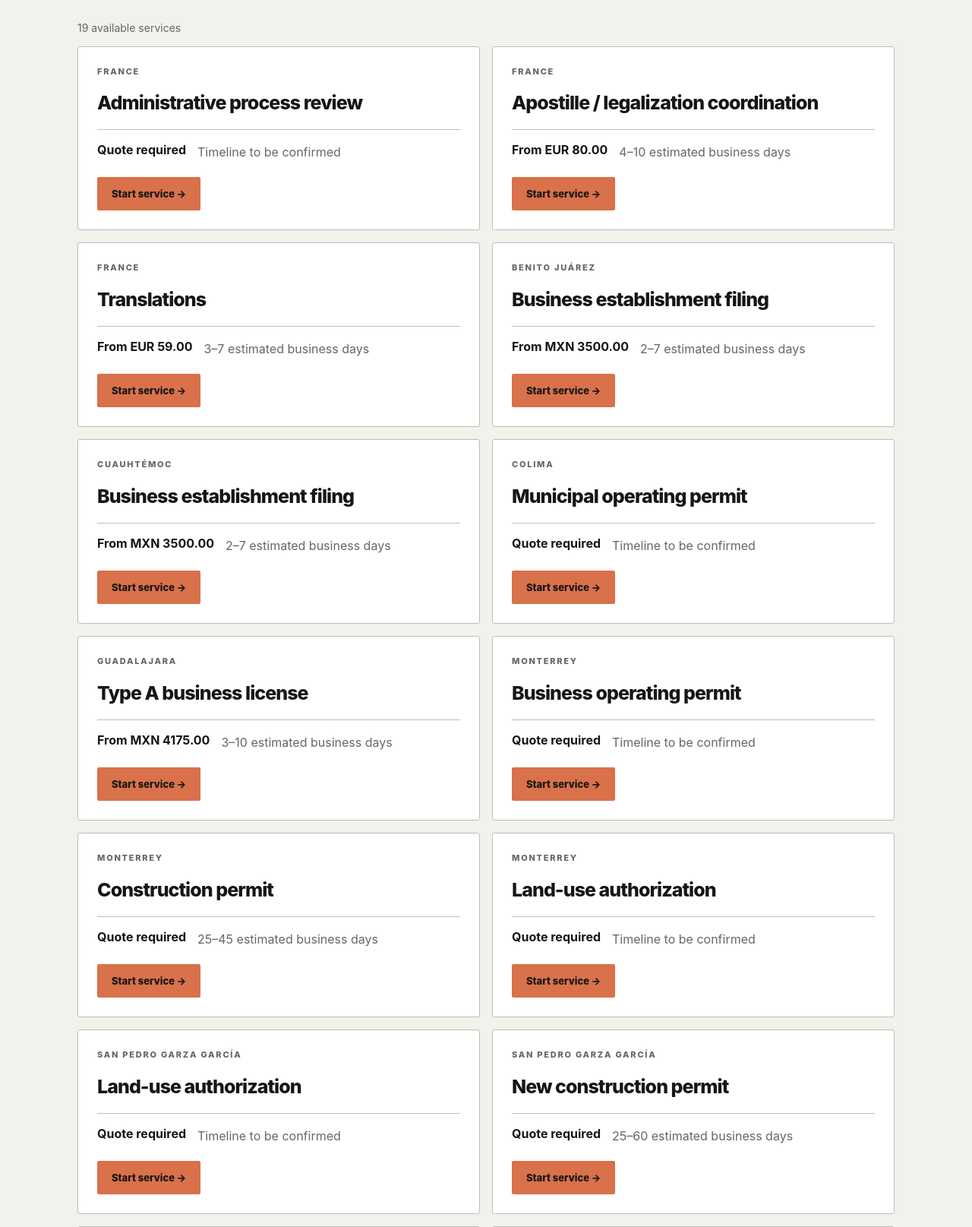
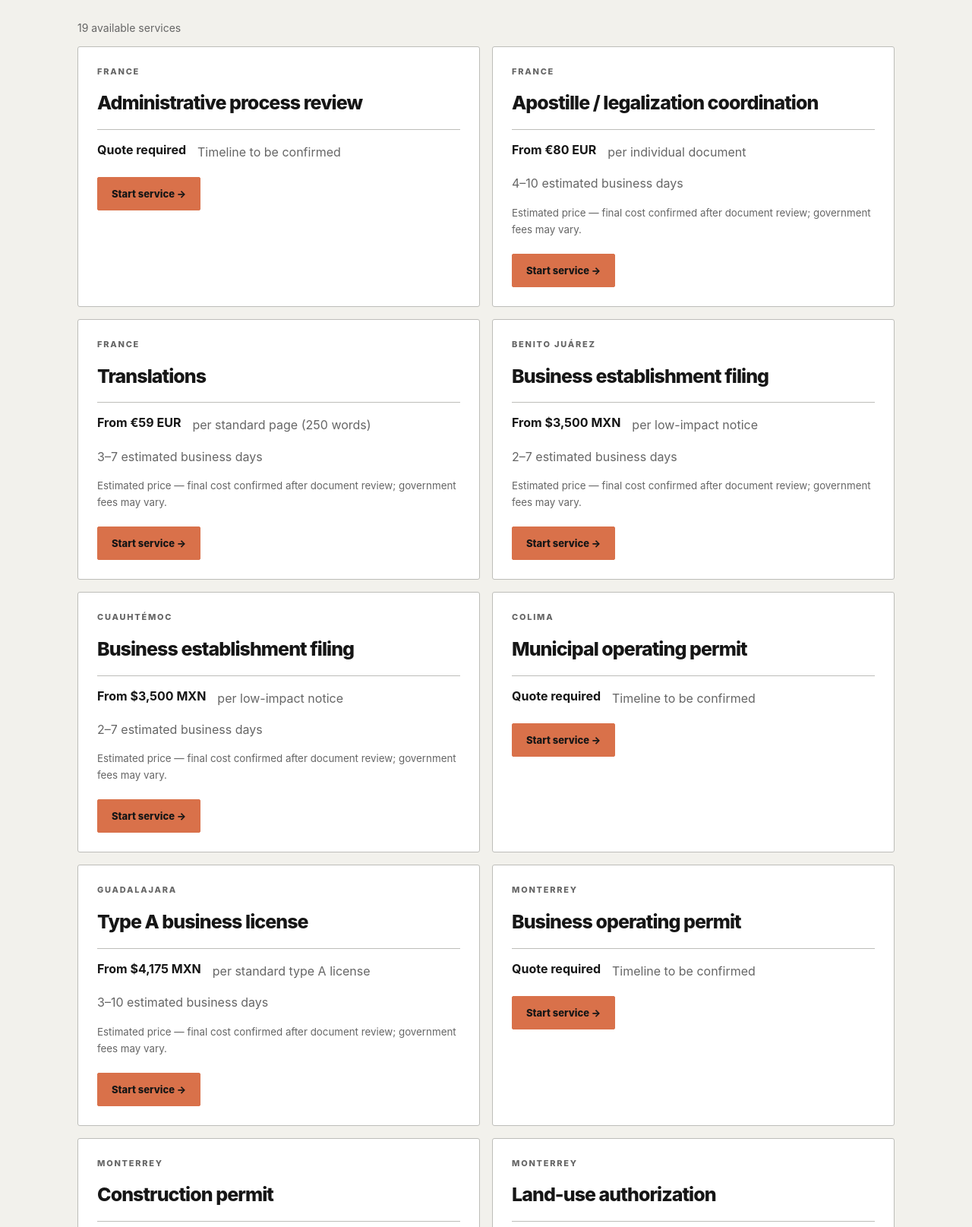
Before and after one commit to gfswardenclyffe/software_engineeringfall2026, a Django app: page /services/ in a window 1280 px wide. Shown: the part 405-2020 px from the top of the page at 76% size. Run offline with Django 5.2, Linux system fonts and the light colour scheme; the visitor is signed in with stand-in values (Sample User, id 1); data comes from the database, SQL or seed files in the repository.

Commit message:
Render From $/€ plus units, timelines and multilingual provisional fee disclaimer on service cards

```diff
--- a/portal/templates/portal/service_catalog.html
+++ b/portal/templates/portal/service_catalog.html
@@ -45,9 +45,9 @@ const api="{% url 'catalog_api' %}";
 const country=document.getElementById("country"),region=document.getElementById("region"),municipality=document.getElementById("municipality");
 const cards=document.getElementById("cards"),count=document.getElementById("count"),loading=document.getElementById("loading"),error=document.getElementById("error");
 const words={
-en:{regions:"All regions",municipalities:"All municipalities",quote:"Quote required",from:"From",unknown:"Timeline to be confirmed",days:"estimated business days",start:"Start service",empty:"No services published for this location.",failed:"Unable to load services. Please retry.",available:"available services"},
-es:{regions:"Todas las regiones",municipalities:"Todos los municipios",quote:"Cotización requerida",from:"Desde",unknown:"Plazo por confirmar",days:"días hábiles estimados",start:"Iniciar trámite",empty:"No hay servicios publicados para esta ubicación.",failed:"No se pudieron cargar los servicios. Intente nuevamente.",available:"servicios disponibles"},
-fr:{regions:"Toutes les régions",municipalities:"Toutes les communes",quote:"Devis requis",from:"À partir de",unknown:"Délai à confirmer",days:"jours ouvrés estimés",start:"Démarrer la démarche",empty:"Aucun service publié pour ce lieu.",failed:"Impossible de charger les services. Réessayez.",available:"services disponibles"}
+en:{regions:"All regions",municipalities:"All municipalities",quote:"Quote required",from:"From",unknown:"Timeline to be confirmed",days:"estimated business days",start:"Start service",empty:"No services published for this location.",failed:"Unable to load services. Please retry.",available:"available services",estimate:"Estimated price — final cost confirmed after document review; government fees may vary.",unit:"per"},
+es:{regions:"Todas las regiones",municipalities:"Todos los municipios",quote:"Cotización requerida",from:"Desde",unknown:"Plazo por confirmar",days:"días hábiles estimados",start:"Iniciar trámite",empty:"No hay servicios publicados para esta ubicación.",failed:"No se pudieron cargar los servicios. Intente nuevamente.",available:"servicios disponibles",estimate:"Precio estimado — costo final confirmado tras revisar documentos; los derechos oficiales pueden variar.",unit:"por"},
+fr:{regions:"Toutes les régions",municipalities:"Toutes les communes",quote:"Devis requis",from:"À partir de",unknown:"Délai à confirmer",days:"jours ouvrés estimés",start:"Démarrer la démarche",empty:"Aucun service publié pour ce lieu.",failed:"Impossible de charger les services. Réessayez.",available:"services disponibles",estimate:"Prix estimé — coût final confirmé après examen des documents ; les frais officiels peuvent varier.",unit:"par"}
 };
 const w=words[language]||words.en;let generation=0;
 function el(tag,cls,text){const node=document.createElement(tag);if(cls)node.className=cls;if(text!==undefined)node.textContent=text;return node;}
@@ -57,11 +57,11 @@ cards.replaceChildren();count.textContent=items.length+" "+w.available;
 if(!items.length){const card=el("article","card");card.append(el("h2","",w.empty));cards.append(card);return;}
 items.forEach(item=>{
 const card=el("article","card"),location=el("div","eyebrow",item.location),title=el("h2","",item.service),meta=el("div","meta");
-let price=item.price_type==="quote"||!item.price?w.quote:(item.price_type==="starting"?w.from+" ":"")+item.currency+" "+item.price;
-meta.append(el("strong","",price));
+let sign=item.currency==="EUR"?"€": "$";let price=item.price_type==="quote"||!item.price?w.quote:(item.price_type==="starting"?w.from+" ":"")+sign+Number(item.price).toLocaleString(language,{maximumFractionDigits:2})+" "+item.currency;
+meta.append(el("strong","",price));if(item.price_unit&&item.price_type!=="quote")meta.append(el("span","muted",item.price_unit));
 let duration=(item.estimated_min_business_days!==null&&item.estimated_max_business_days!==null)
 ?item.estimated_min_business_days+"–"+item.estimated_max_business_days+" "+w.days:w.unknown;
-meta.append(el("div","muted",duration));
+meta.append(el("div","muted",duration));if(item.is_temporary_price){const disclosure=el("small","muted",w.estimate);meta.append(disclosure)}
 const link=el("a","btn",w.start+" →");link.href=item.start_url;
 card.append(location,title,meta,link);cards.append(card);
 });}
```
